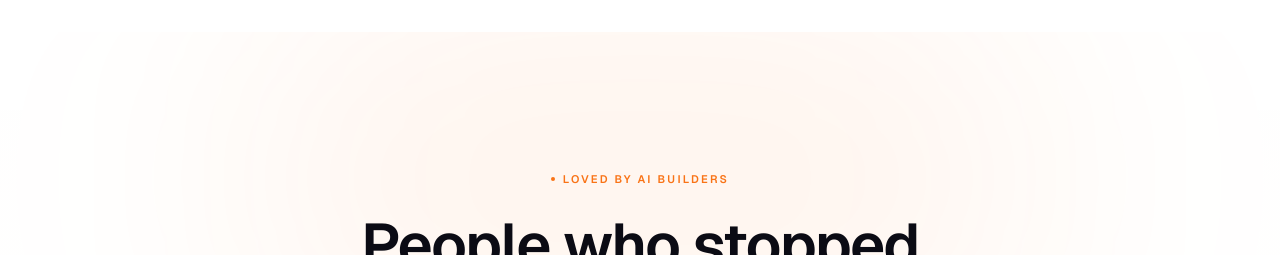
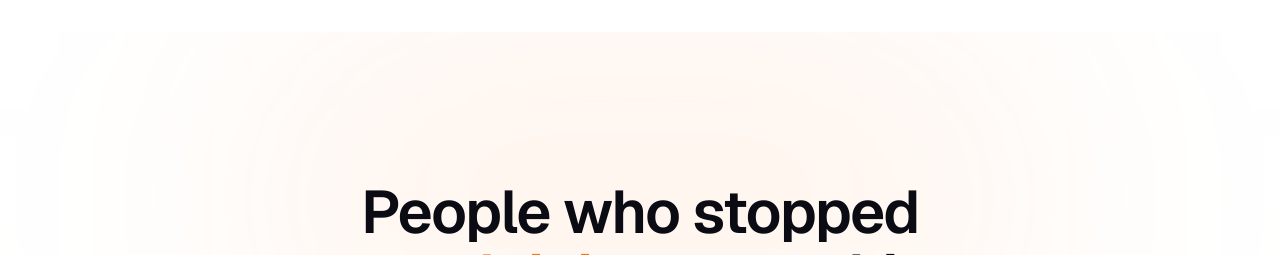
Before and after one commit to Rohit94r/LayerFlow.In, a Next.js app: page / in a window 1280 px wide. Shown: the part 11200-11455 px from the top of the page. Built offline with nearby package versions, Linux system fonts and the light colour scheme.

Commit message:
fix : testimonial changes vibe coding look

```diff
--- a/components/landing/testimonials.tsx
+++ b/components/landing/testimonials.tsx
@@ -111,10 +111,7 @@ export default function Testimonials() {
             className="pointer-events-none absolute -top-48 left-1/2 h-[420px] w-[820px] -translate-x-1/2 rounded-full bg-brand/[0.07] blur-[130px]"
             aria-hidden
           />
-          <p className="relative inline-flex items-center gap-2 text-[11px] font-semibold uppercase tracking-[0.2em] text-brand">
-            <span className="h-1 w-1 rounded-full bg-brand" />
-            Loved by AI builders
-          </p>
+
           <h2 className="relative mt-5 text-4xl font-semibold leading-[1.08] tracking-tight text-ink sm:text-5xl lg:text-6xl">
             People who stopped
             <br />
```
